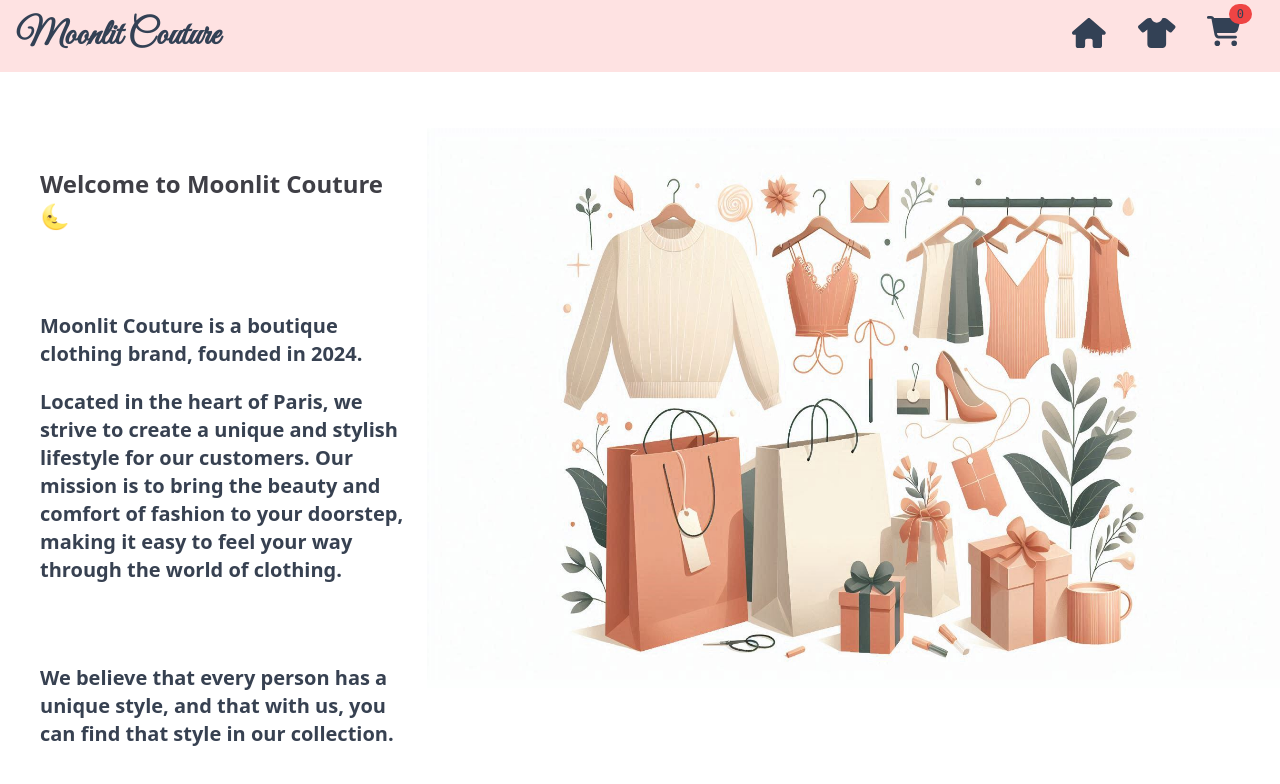
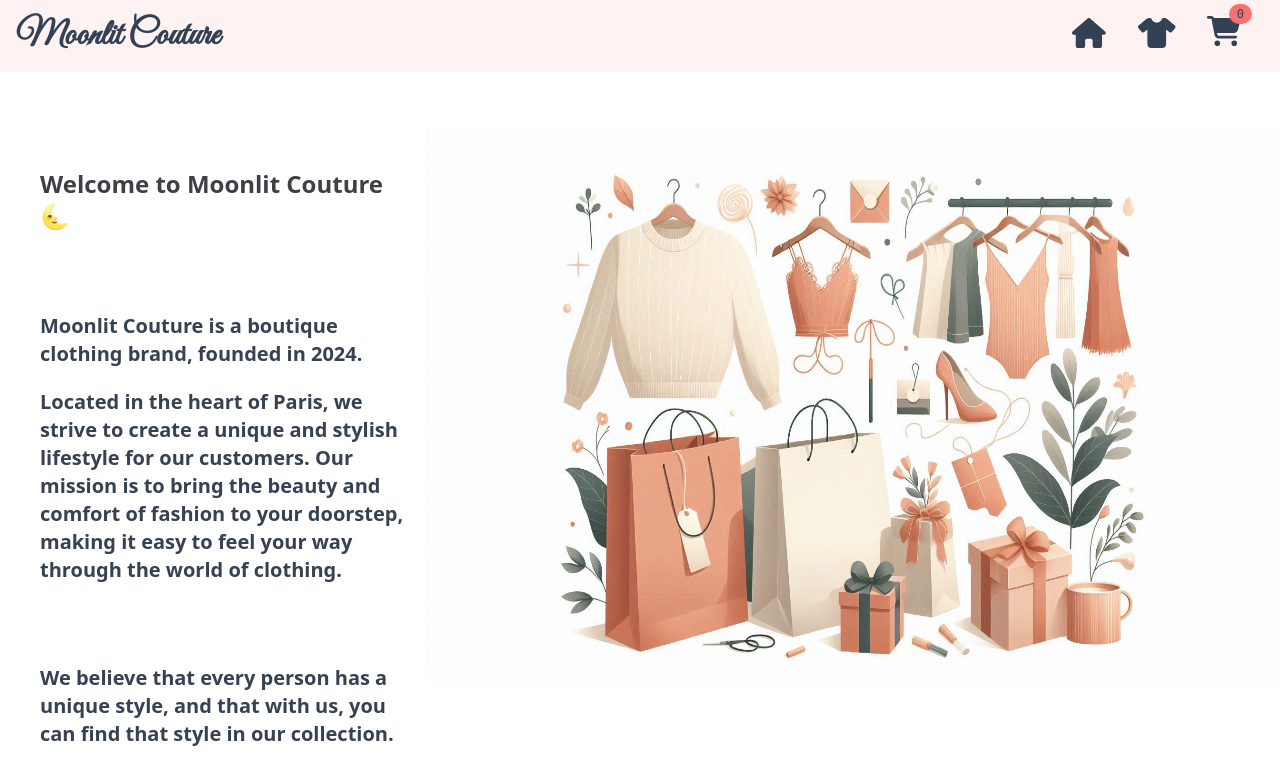
Before and after one commit to zahraRostami1999/shop-app, a React (Vite) app in the folder shop-app/: page / in a window 1280 px wide. Shown: the top 784 px of the page. Built offline with nearby package versions, Linux system fonts and the light colour scheme.

Commit message:
edit Header component: change bg to light rose

```diff
--- a/shop-app/src/components/header/Header.jsx
+++ b/shop-app/src/components/header/Header.jsx
@@ -13,7 +13,7 @@ function Header() {
 
   return (
     <>
-      <div className="flex justify-between text-slate-700 bg-red-100 p-4 text-center font-mono font-extrabold text-3xl fixed top-0 w-full">
+      <div className="flex justify-between text-slate-700 bg-red-50 p-4 text-center font-mono font-extrabold text-3xl fixed top-0 w-full">
         <Link to="/">
           <h1 className="font-great-vibes font-extrabold text-4xl">Moonlit Couture</h1>
         </Link>
@@ -28,7 +28,7 @@ function Header() {
           <Link to="/cart">
             <div className="flex">
               <FontAwesomeIcon icon={faShoppingCart} size="x" />
-              <div className="bg-red-500 rounded-3xl text-xs font-thin h-5 px-2 py-0.5 inline -translate-x-3 -translate-y-3 cursor-pointer">
+              <div className="bg-red-400 rounded-3xl text-xs font-thin h-5 px-2 py-0.5 inline -translate-x-3 -translate-y-3 cursor-pointer">
                 <div className="font-mono font-medium">
                   {cartItem.length === 0 ||
                   cartItem === undefined ||
```
